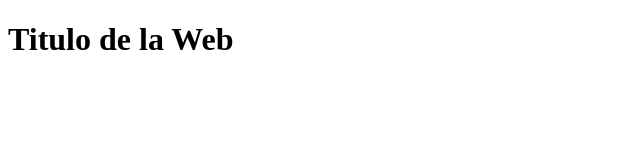
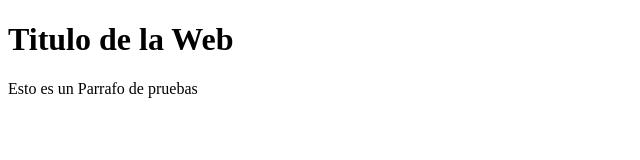
Before and after one commit to maxquispetc/visual-studio, a plain HTML site: page index.html in a window 1280 px wide. Shown: the whole page, without its empty margins (0-640 px from the left). Drawn offline with Linux system fonts and the light colour scheme.

Commit message:
Update index.html

```diff
--- a/index.html
+++ b/index.html
@@ -8,6 +8,7 @@
 </head>
 <body>
     <h1>Titulo de la Web</h1>
+    <p>Esto es un Parrafo de pruebas</p>
 
 </body>
 </html>
```
